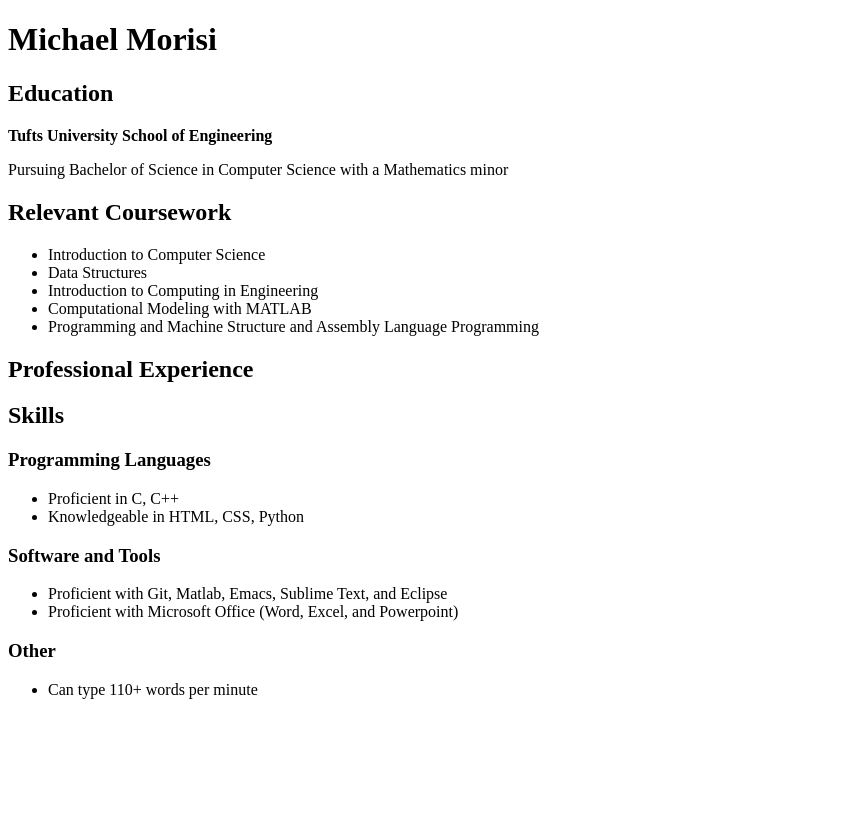
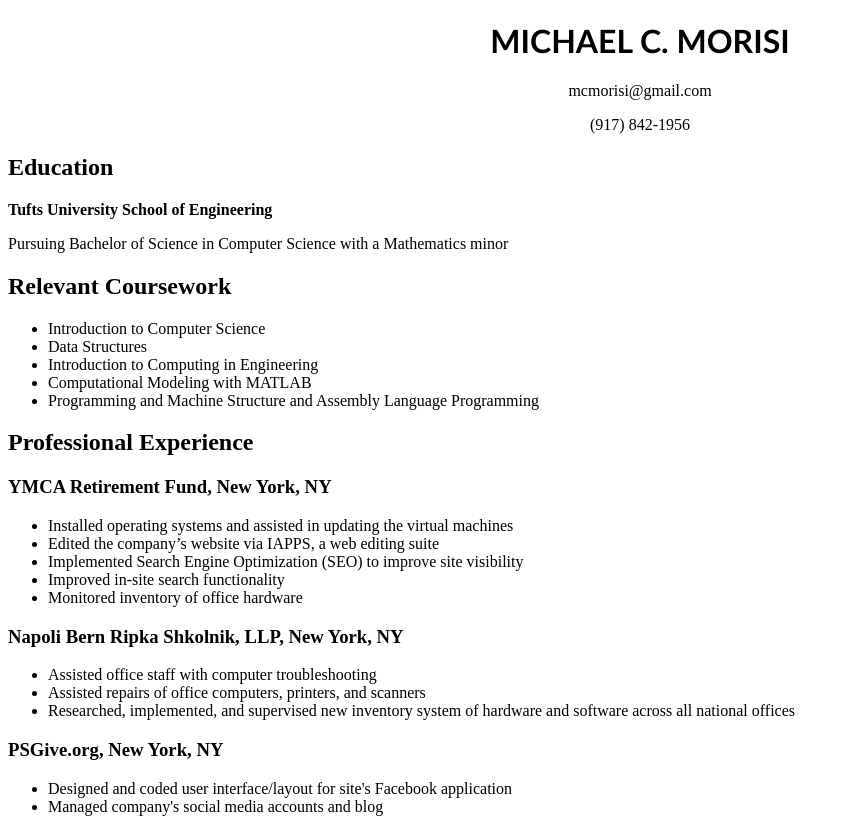
Before and after one commit to mcmorisi/comp20-resume, a plain HTML site: page resume.html in a window 1280 px wide. Shown: the top 820 px of the page, without its empty margins (0-850 px from the left). Drawn offline with Linux system fonts and the light colour scheme.

Commit message:
Add Professional Experience

```diff
--- a/ResumeStyle.css
+++ b/ResumeStyle.css
@@ -1,3 +1,18 @@
 h1 {
 	text-align: center;
+	font-family: 'Trebuchet MS';
+	font-weight: bold;
 }
+
+#header-mid {
+	text-align: center;
+}
+
+#header-left {
+	font-family: 'Trebuchet MS';
+}
+
+#header-right {
+	font-family: 'Trebuchet MS';
+	text-align = right;
+}
--- a/resume.html
+++ b/resume.html
@@ -3,13 +3,22 @@
 
 <head>
 	<title>Resume</title>
+	<link href = "ResumeStyle.css" rel = "stylesheet" />
 	<meta charset="utf-8">
-	<link href = "style.css" rel = "stylesheet" />
 </head>
 
 <body>
 
-	<h1>Michael Morisi</h1>
+	<h1>MICHAEL C. MORISI</h1>
+		<div id = "header-mid">
+			<p>mcmorisi@gmail.com</p>
+			<p>(917) 842-1956</p>
+		</div>
+
+		<div id = "header-left">
+		</div>
+
+
 	<h2>Education</h2>
 		<p><b>Tufts University School of Engineering</b></p>
 	<p>Pursuing Bachelor of Science in Computer Science with a Mathematics minor</p>
@@ -22,7 +31,25 @@
 			<li>Programming and Machine Structure and Assembly Language Programming</li>
 		</ul>
 	<h2>Professional Experience</h2>
-
+		<h3>YMCA Retirement Fund, New York, NY</h3>
+			<ul>
+				<li>Installed operating systems and assisted in updating the virtual machines</li>
+				<li>Edited the company’s website via IAPPS, a web editing suite</li>
+				<li>Implemented Search Engine Optimization (SEO) to improve site visibility</li>
+				<li>Improved in-site search functionality</li>
+				<li>Monitored inventory of office hardware</li>
+			</ul>
+		<h3>Napoli Bern Ripka Shkolnik, LLP, New York, NY</h3>
+			<ul>
+				<li>Assisted office staff with computer troubleshooting</li>
+				<li>Assisted repairs of office computers, printers, and scanners</li>
+				<li>Researched, implemented, and supervised new inventory system of hardware and software across all national offices</li>
+			</ul>
+		<h3>PSGive.org, New York, NY</h3>
+			<ul>
+				<li>Designed and coded user interface/layout for site's Facebook application </li>
+				<li>Managed company's social media accounts and blog</li>
+			</ul>
 
 	<h2>Skills</h2>
 		<h3>Programming Languages</h3>
```
